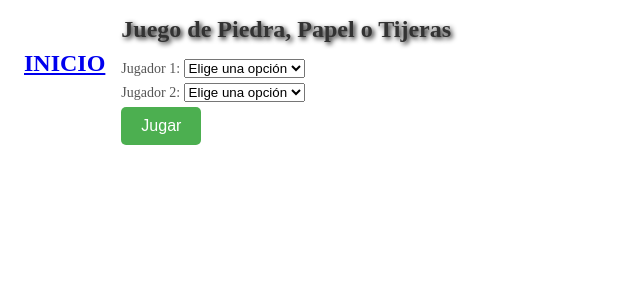
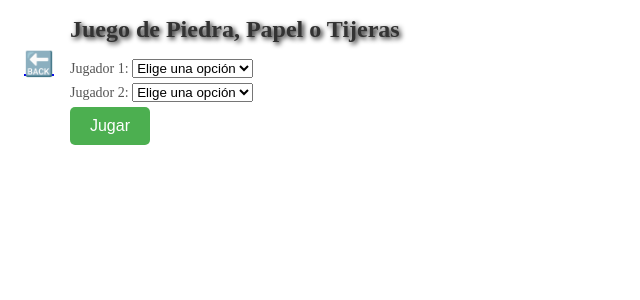
Before and after one commit to MateoMajlin/TP-Proyecto, a React (Create React App) app: page /juego/JuegoDosJugadores in a window 1280 px wide. Shown: the top 300 px of the page, without its empty margins (0-640 px from the left). Built offline with nearby package versions, Linux system fonts and the light colour scheme.

Commit message:
Update JuegoDosJugadores.jsx

```diff
--- a/src/juego/JuegoDosJugadores.jsx
+++ b/src/juego/JuegoDosJugadores.jsx
@@ -34,7 +34,7 @@ const JuegoDosJugadores = () => {
   return (
     <div>
           <h2 className="top">
-            <Link to="/">INICIO</Link>
+            <Link to="/">🔙</Link>
           </h2>
       <h1>Juego de Piedra, Papel o Tijeras</h1>
 
```
